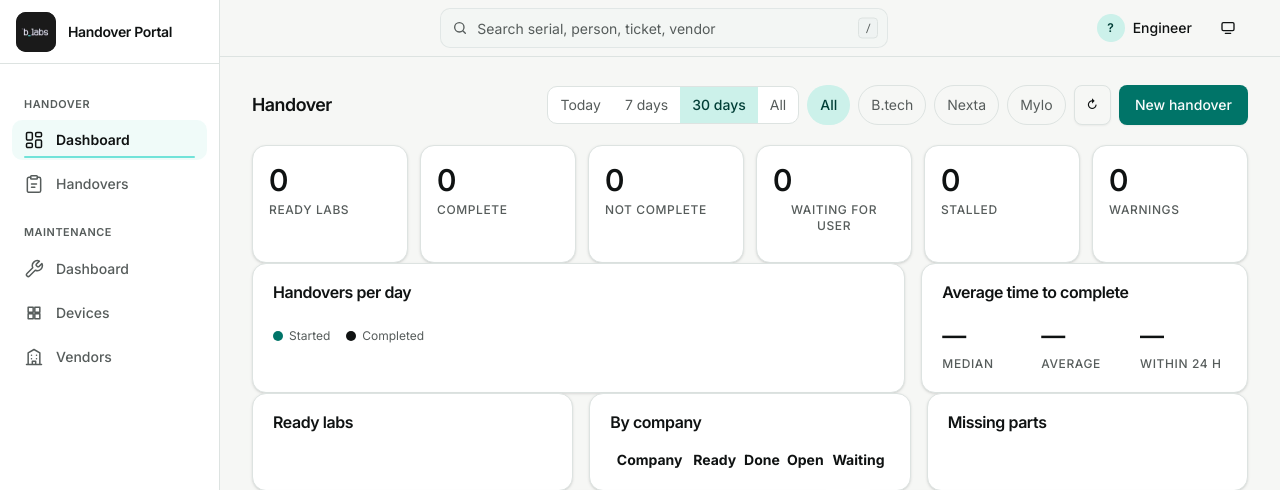
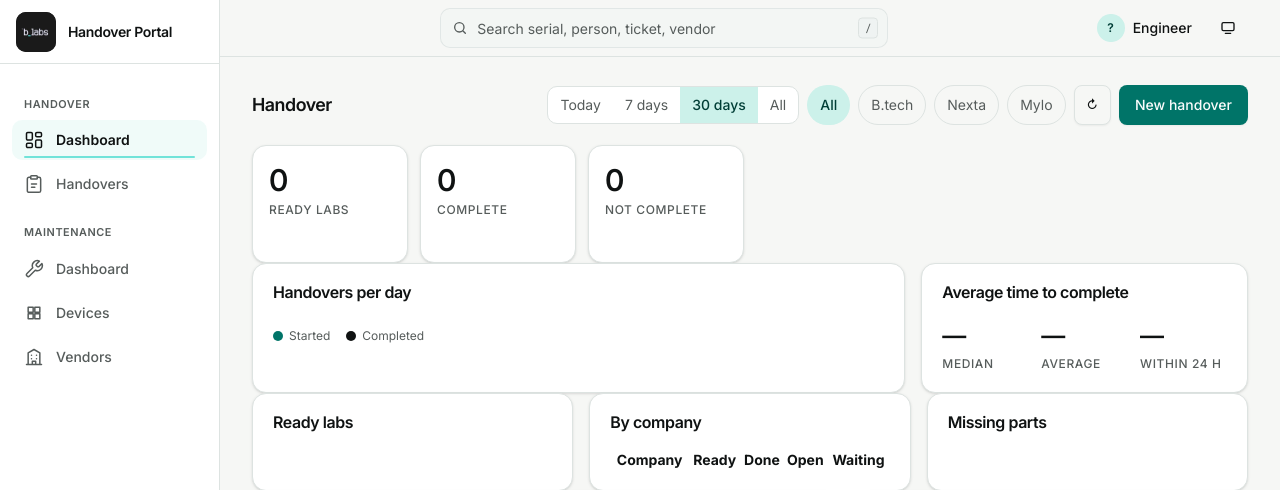
Before and after one commit to adelromany/auto-check-asset-management, a FastAPI app: page / in a window 1280 px wide. Shown: the top 490 px of the page. Run offline with FastAPI, Linux system fonts and the light colour scheme; the visitor is signed in with stand-in values (Sample User, id 1); data that the repository does not hold is empty; style sheets or scripts are compiled from the project's sources; parts of the project's set-up code (start-up, migrations or seed data) failed here and were passed over.

Commit message:
part1 step1: keep three dashboard outcome tiles

```diff
--- a/templates/dashboard.html
+++ b/templates/dashboard.html
@@ -38,18 +38,6 @@
     <span class="tile-value" data-tile="not_complete">0</span>
     <span class="tile-label">Not complete</span>
     <span class="spark" data-spark="not_complete" aria-hidden="true"></span>
-  </button>
-  <button type="button" class="tile kpi" data-kpi="waiting_user">
-    <span class="tile-value" data-tile="waiting_user">0</span>
-    <span class="tile-label">Waiting for user</span>
-  </button>
-  <button type="button" class="tile kpi" data-kpi="stalled">
-    <span class="tile-value" data-tile="stalled">0</span>
-    <span class="tile-label">Stalled</span>
-  </button>
-  <button type="button" class="tile kpi" data-kpi="warnings">
-    <span class="tile-value" data-tile="warnings">0</span>
-    <span class="tile-label">Warnings</span>
   </button>
 </section>
 
```
Also changed, not shown: HANDOFF-V2.md (+1 -1 lines), tests/test_phase05_ui.py (+10 -0 lines).
